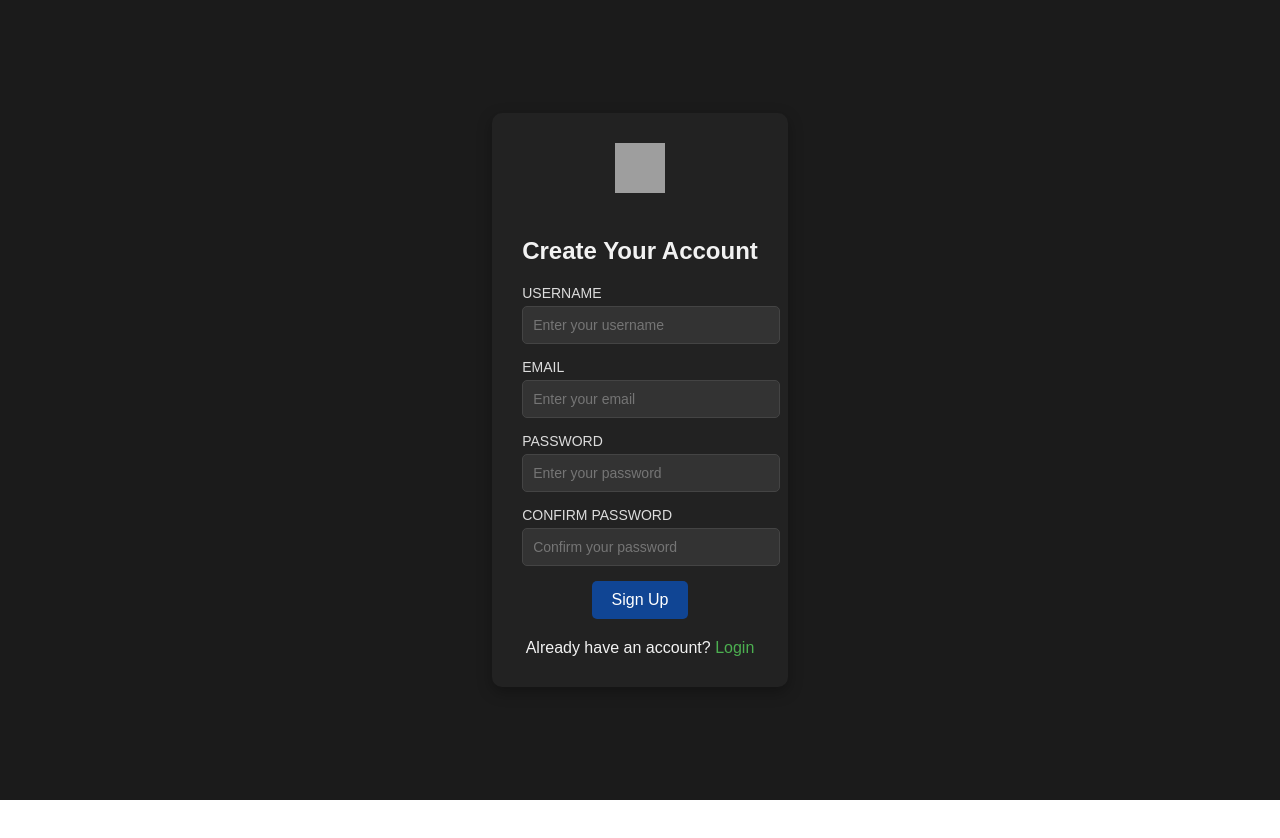
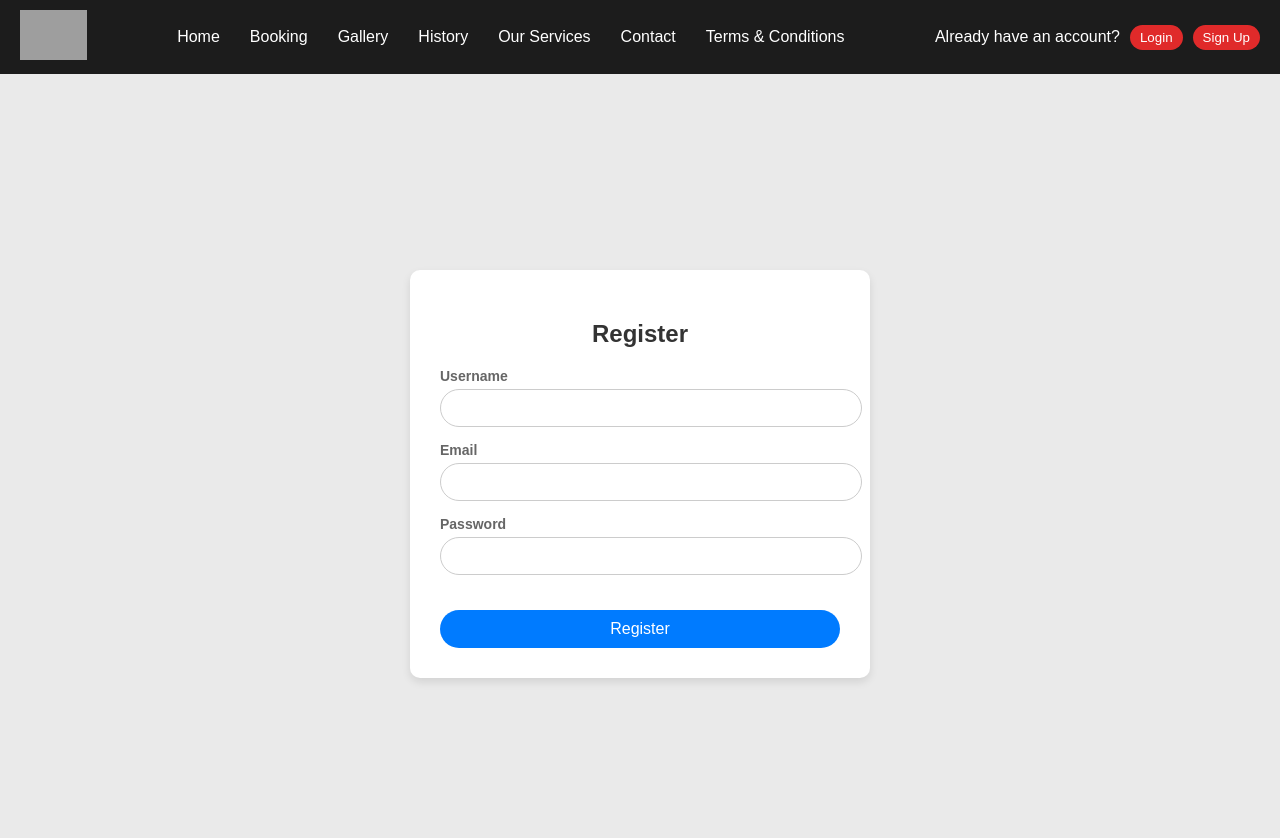
Before and after one commit to DakshinaInduwara/webAPIClient_FrontEnd, a React (Create React App) app: page /register in a window 1280 px wide. Shown: the top 838 px of the page. Before the commit the page ends 800 px from the top, so only its background shows below. Built offline with nearby package versions, Linux system fonts and the light colour scheme; grey boxes are pictures that could not be loaded.

Commit message:
change login and register and their css

```diff
--- a/src/Components/Login.jsx
+++ b/src/Components/Login.jsx
@@ -1,65 +1,68 @@
 import React, { useState } from 'react';
+import axios from 'axios';
+import { useNavigate } from 'react-router-dom';
+import NavBar from './NavBar';
 import '../styles/Login.css';
 
-export const Login = () => {
-    const [isLogin, setIsLogin] = useState(true);
+const Login = () => {
+  const [email, setEmail] = useState('');
+  const [password, setPassword] = useState('');
+  const [error, setError] = useState('');
+  const navigate = useNavigate();
 
-    const toggleForm = () => {
-        setIsLogin(!isLogin);
+  const handleLogin = async () => {
+    try {
+      const res = await axios.post('http://localhost:5000/web/user/login', {
+        email,
+        password,
+      });
+
+      // Navigate to the home page or dashboard upon successful login
+      navigate('/');
+    } catch (error) {
+      console.error('Failed to login:', error);
+      setError(error.response?.data?.message || 'Login failed. Please try again.');
+    }
   };
 
   return (
+    <div>
+      <NavBar />
       <div className="login-container">
-            <div className="login-box">
-                <img src="/path/to/logo.png" alt="SL Railway" className="login-logo" />
-                <h2>{isLogin ? 'SL Railway Login' : 'SL Railway Sign Up'}</h2>
-                <form>
-                    {!isLogin && (
-                        <div className="input-group">
-                            <label htmlFor="email">EMAIL</label>
-                            <input type="email" id="email" placeholder="Enter your email" />
+        <form
+          onSubmit={(e) => {
+            e.preventDefault();
+            handleLogin();
+          }}
+          className="login-form"
+        >
+          <h2>Login</h2>
+          {error && <p className="error-message">{error}</p>}
+          <div className="form-group">
+            <label>Email</label>
+            <input
+              type="email"
+              value={email}
+              onChange={(e) => setEmail(e.target.value)}
+              required
+            />
           </div>
-                    )}
-                    <div className="input-group">
-                        <label htmlFor="username">USERNAME</label>
-                        <input type="text" id="username" placeholder="Enter your username" />
+          <div className="form-group">
+            <label>Password</label>
+            <input
+              type="password"
+              value={password}
+              onChange={(e) => setPassword(e.target.value)}
+              required
+            />
           </div>
-                    <div className="input-group">
-                        <label htmlFor="password">PASSWORD</label>
-                        <input type="password" id="password" placeholder="Enter your password" />
-                        <span className="password-toggle"><i className="eye-icon"></i></span>
-                    </div>
-                    {!isLogin && (
-                        <div className="input-group">
-                            <label htmlFor="confirm-password">CONFIRM PASSWORD</label>
-                            <input type="password" id="confirm-password" placeholder="Confirm your password" />
-                        </div>
-                    )}
-                    {isLogin ? (
-                        <>
-                            <div className="forgot-password">
-                                <a href="#">Forgot Password?</a>
-                            </div>
-                            <button type="submit" className="login-button">Login</button>
-                        </>
-                    ) : (
-                        <button type="submit" className="login-button">Sign Up</button>
-                    )}
+          <button type="submit" className="login-button">
+            Login
+          </button>
         </form>
-                <div className="toggle-form">
-                    {isLogin ? (
-                        <>
-                            Don't you have an account? <a href="#" onClick={toggleForm}>Sign Up</a>
-                        </>
-                    ) : (
-                        <>
-                            Already have an account? <a href="#" onClick={toggleForm}>Login</a>
-                        </>
-                    )}
-                </div>
       </div>
     </div>
   );
-}
+};
 
 export default Login;
--- a/src/Components/Register.jsx
+++ b/src/Components/Register.jsx
@@ -1,37 +1,80 @@
-import React from 'react';
+import React, { useState } from 'react';
+import axios from 'axios';
+import { useNavigate } from 'react-router-dom';
+import NavBar from './NavBar';
 import '../styles/Register.css';
 
-export const Register = () => {
+const Register = () => {
+  const [username, setUsername] = useState('');
+  const [email, setEmail] = useState('');
+  const [password, setPassword] = useState('');
+  const [error, setError] = useState('');
+  const navigate = useNavigate();
+
+  // Define the handleRegister function outside of useEffect
+  const handleRegister = async () => {
+    try {
+      const res = await axios.post('http://localhost:5000/web/user/register', {
+        username,
+        email,
+        password,
+      });
+
+      // Navigate to the login page upon successful registration
+      navigate('/login');
+    } catch (error) {
+      console.error('Failed to register:', error);
+      setError(error.response?.data?.message || 'Registration failed. Please try again.');
+    }
+  };
+
   return (
+    <div>
+      <NavBar />
       <div className="register-container">
-            <div className="register-box">
-                <img src="/path/to/logo.png" alt="SL Railway" className="register-logo" />
-                <h2>Create Your Account</h2>
-                <form>
-                    <div className="input-group">
-                        <label htmlFor="username">USERNAME</label>
-                        <input type="text" id="username" placeholder="Enter your username" />
+        <form
+          onSubmit={(e) => {
+            e.preventDefault();
+            handleRegister();
+          }}
+          className="register-form"
+        >
+          <h2>Register</h2>
+          {error && <p className="error-message">{error}</p>}
+          <div className="form-group">
+            <label>Username</label>
+            <input
+              type="text"
+              value={username}
+              onChange={(e) => setUsername(e.target.value)}
+              required
+            />
           </div>
-                    <div className="input-group">
-                        <label htmlFor="email">EMAIL</label>
-                        <input type="email" id="email" placeholder="Enter your email" />
+          <div className="form-group">
+            <label>Email</label>
+            <input
+              type="email"
+              value={email}
+              onChange={(e) => setEmail(e.target.value)}
+              required
+            />
           </div>
-                    <div className="input-group">
-                        <label htmlFor="password">PASSWORD</label>
-                        <input type="password" id="password" placeholder="Enter your password" />
+          <div className="form-group">
+            <label>Password</label>
+            <input
+              type="password"
+              value={password}
+              onChange={(e) => setPassword(e.target.value)}
+              required
+            />
           </div>
-                    <div className="input-group">
-                        <label htmlFor="confirm-password">CONFIRM PASSWORD</label>
-                        <input type="password" id="confirm-password" placeholder="Confirm your password" />
-                    </div>
-                    <button type="submit" className="register-button">Sign Up</button>
+          <button type="submit" className="register-button">
+            Register
+          </button>
         </form>
-                <div className="login-link">
-                    Already have an account? <a href="/login">Login</a>
-                </div>
       </div>
     </div>
   );
-}
+};
 
 export default Register;
--- a/src/Components/TrainList.jsx
+++ b/src/Components/TrainList.jsx
@@ -31,7 +31,8 @@ const TrainList = () => {
         {trains.map((item) => (
           <div className="train-card" key={item._id}>
             <img src={`/path/to/your/train/image/${item.trainId}.png`} alt={item.trainId} className="train-image" />
-            <h3>{item.trainId}</h3>
+            <h3>{item.trainId} <br/>
+            {item.trainName || 'Unknown'}</h3>
             <p>Current Location: {item.location || 'Unknown'}</p>
             <button
               onClick={() => handleNavigate(item._id)}
--- a/src/styles/Login.css
+++ b/src/styles/Login.css
@@ -1,89 +1,103 @@
+/* Login.css */
+
+/* Container for the entire login form */
 .login-container {
     display: flex;
     justify-content: center;
     align-items: center;
     height: 100vh;
-    background-color: #1b1b1b;
+    background-color: #f4f4f4;
   }
 
-.login-box {
-    background-color: #222;
-    padding: 30px;
+  /* Styling for the login form itself */
+  .login-form {
+    background-color: #ffffff;
+    padding: 40px;
     border-radius: 10px;
-    box-shadow: 0 5px 15px rgba(0, 0, 0, 0.3);
+    box-shadow: 0px 4px 20px rgba(0, 0, 0, 0.1);
+    width: 100%;
+    max-width: 400px;
     text-align: center;
-    width: 300px;
+    transition: transform 0.3s ease-in-out;
   }
 
-.login-logo {
-    width: 50px;
-    height: 50px;
+  /* Heading style */
+  .login-form h2 {
     margin-bottom: 20px;
+    color: #333;
+    font-size: 28px;
+    font-weight: bold;
   }
 
-h2 {
-    color: #f2f2f2;
-    margin-bottom: 20px;
+  /* Styling for the error message */
+  .error-message {
+    color: #ff4d4f;
+    margin-bottom: 10px;
   }
 
-.input-group {
-    margin-bottom: 15px;
+  /* Styling for each form group (label + input) */
+  .form-group {
+    margin-bottom: 20px;
     text-align: left;
   }
 
-label {
+  /* Styling for labels */
+  .form-group label {
     display: block;
-    color: #ddd;
+    font-size: 14px;
     margin-bottom: 5px;
-    font-size: 14px;
+    color: #333;
+    font-weight: bold;
   }
 
-input[type="text"], input[type="password"], input[type="email"] {
+  /* Styling for input fields */
+  .form-group input {
     width: 100%;
     padding: 10px;
+    font-size: 14px;
     border-radius: 5px;
-    border: 1px solid #444;
-    background-color: #333;
-    color: #f2f2f2;
-    font-size: 14px;
+    border: 1px solid #ddd;
+    outline: none;
+    transition: border-color 0.3s ease-in-out;
   }
 
-.forgot-password {
-    text-align: right;
-    margin-bottom: 20px;
+  /* Hover effect for input fields */
+  .form-group input:focus {
+    border-color: #4099ff;
   }
 
-.forgot-password a {
-    color: #9e9e9e;
-    text-decoration: none;
+  /* Styling for the login button */
+  .login-button {
+    width: 100%;
+    padding: 12px;
+    background-color: #4099ff;
+    color: white;
+    border: none;
+    border-radius: 5px;
+    font-size: 16px;
+    font-weight: bold;
+    cursor: pointer;
+    transition: background-color 0.3s ease-in-out;
   }
 
-.login-button {
-    background-color: #104594;
-    color: #ffffff;
-    border: none;
-    padding: 10px 20px;
-    border-radius: 5px;
-    cursor: pointer;
-    font-size: 16px;
-    width: 100%;
+  /* Hover effect for the login button */
+  .login-button:hover {
+    background-color: #357ae8;
   }
 
-.login-button:hover {
-    background-color: #12305e;
+  /* Adding a subtle scaling effect on hover for the login form */
+  .login-form:hover {
+    transform: translateY(-5px);
   }
 
-.toggle-form {
-    margin-top: 20px;
-    color: #f2f2f2;
+  /* Responsive design for smaller screens */
+  @media (max-width: 600px) {
+    .login-form {
+      padding: 30px;
+      width: 90%;
     }
 
-.toggle-form a {
-    color: #4caf50;
-    text-decoration: none;
-    cursor: pointer;
+    .login-form h2 {
+      font-size: 24px;
     }
-
-.toggle-form a:hover {
-    text-decoration: underline;
   }
--- a/src/styles/Register.css
+++ b/src/styles/Register.css
@@ -1,76 +1,82 @@
+/* General styles */
+body {
+  font-family: Arial, sans-serif;
+  background-color: #f4f4f4;
+  margin: 0;
+  padding: 0;
+}
+
 .register-container {
   display: flex;
   justify-content: center;
   align-items: center;
-    height: 100vh;
-    background-color: #1b1b1b;
+  min-height: 100vh;
+  background-color: #eaeaea;
 }
 
-.register-box {
-    background-color: #222;
+.register-form {
+  background-color: white;
   padding: 30px;
   border-radius: 10px;
-    box-shadow: 0 5px 15px rgba(0, 0, 0, 0.3);
+  box-shadow: 0 4px 8px rgba(0, 0, 0, 0.1);
+  max-width: 400px;
+  width: 100%;
   text-align: center;
 }
 
-.register-logo {
-    width: 50px;
-    height: 50px;
+.register-form h2 {
   margin-bottom: 20px;
+  color: #333;
 }
 
-h2 {
-    color: #f2f2f2;
-    margin-bottom: 20px;
-}
-
-.input-group {
+.form-group {
   margin-bottom: 15px;
   text-align: left;
 }
 
-label {
+.form-group label {
   display: block;
-    color: #ddd;
   margin-bottom: 5px;
-    font-size: 14px;
+  color: #666;
+  font-weight: bold;
 }
 
-input[type="text"], input[type="email"], input[type="password"] {
+.form-group input {
   width: 100%;
   padding: 10px;
-    border-radius: 5px;
-    border: 1px solid #444;
-    background-color: #333;
-    color: #f2f2f2;
+  border-radius: 50px;
+  border: 1px solid #ccc;
   font-size: 14px;
+  transition: border-color 0.3s;
+}
+
+.form-group input:focus {
+  border-color: #007bff;
+  outline: none;
 }
 
 .register-button {
-    background-color: #104594;
-    color: #fff;
+  background-color: #007bff;
+  color: white;
+  padding: 10px 15px;
   border: none;
-    padding: 10px 20px;
-    border-radius: 5px;
+  border-radius: 50px;
   cursor: pointer;
   font-size: 16px;
+  transition: background-color 0.3s;
+  width: 100%;
+  margin-top: 20px;
 }
 
 .register-button:hover {
-    background-color: #12305e;
+  background-color: #0056b3;
 }
 
-.login-link {
-    margin-top: 20px;
-    color: #f2f2f2;
+.error-message {
+  color: red;
+  margin-bottom: 15px;
 }
 
-.login-link a {
-    color: #4caf50;
-    text-decoration: none;
+.register-container:hover .register-form {
+  box-shadow: 0 6px 12px rgba(0, 0, 0, 0.2);
 }
-
-.login-link a:hover {
-    text-decoration: underline;
-}
--- a/src/styles/TrainList.css
+++ b/src/styles/TrainList.css
@@ -65,12 +65,13 @@
     padding: 20px;
     width: 200px;
     text-align: center;
-    box-shadow: 0 4px 8px rgba(0, 0, 0, 0.1);
+    box-shadow: 0 4px 8px rgba(0, 0, 0, 0.452);
     transition: transform 0.2s ease;
   }
 
   .train-card:hover {
     transform: scale(1.05);
+    background-color: #80c6ffd5;
   }
 
   .train-image {
```
Lines whose indentation alone changed are shown as unchanged.
